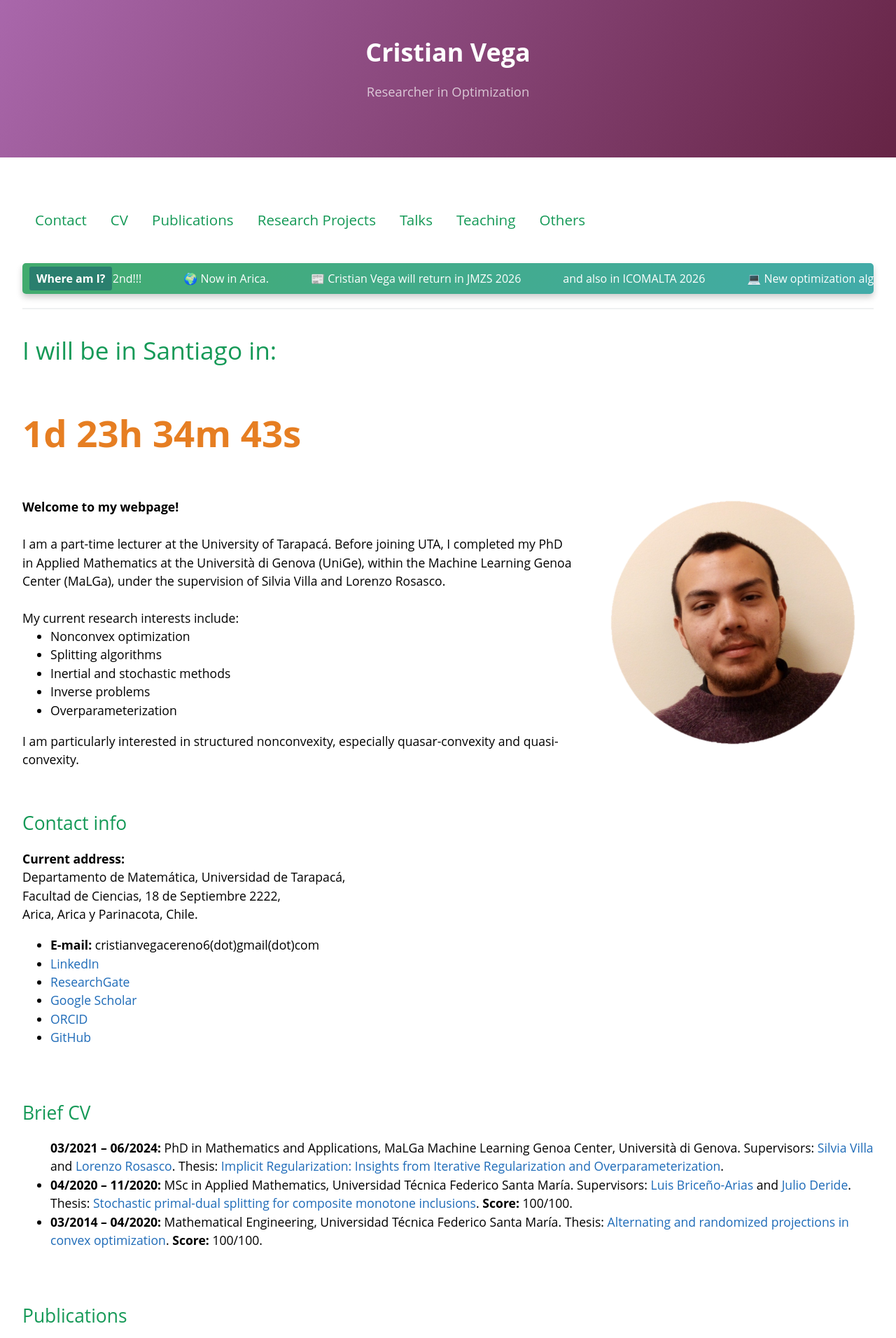
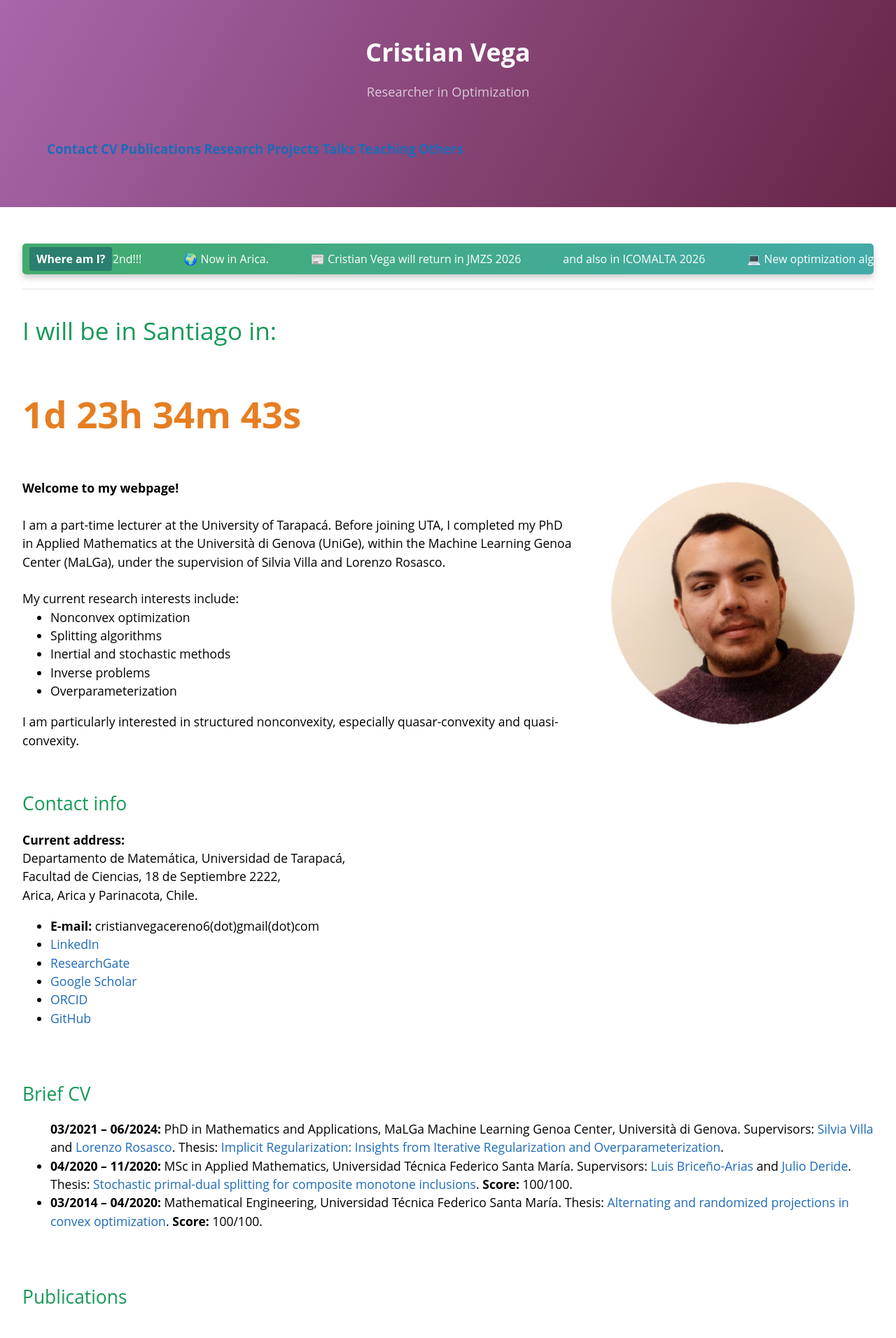
Before and after one commit to cristianvega1995/cristianvega1995.github.io, a Jekyll site: the page index.html, which Jekyll copies as it is, in a window 1280 px wide. Shown: the top 1912 px of the page at 70% size. Built offline with Jekyll 4.4.1, drawn with Linux system fonts in a browser that asks for light colours.

Commit message:
Refactor header and main structure in index.html

```diff
--- a/index.html
+++ b/index.html
@@ -423,11 +423,7 @@
     <a href="#" class="btn">CV</a>
     <a href="#" class="btn">Publications</a>
     -->
-</header>
-
-<main class="main-content">
-<!-- Navigation -->
-<table>
+    <table>
   <tr>
     <td style="border:none"><a href="#cont"><h3>Contact</h3></a></td>
     <td style="border:none"><a href="#cv"><h3>CV</h3></a></td>
@@ -438,6 +434,10 @@
     <td style="border:none"><a href="#others"><h3>Others</h3></a></td>
   </tr>
 </table>
+</header>
+
+<main class="main-content">
+<!-- Navigation -->
 <!-- ===== NEWS TICKER (integrated) ===== -->
 <div class="news-container">
     <span class="news-title">Where am I?</span>
```
